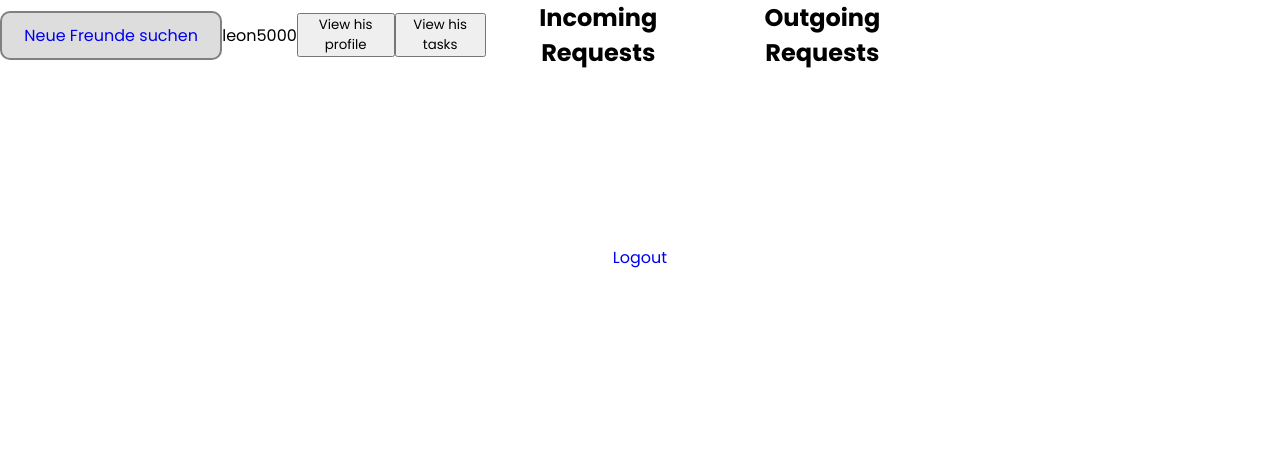
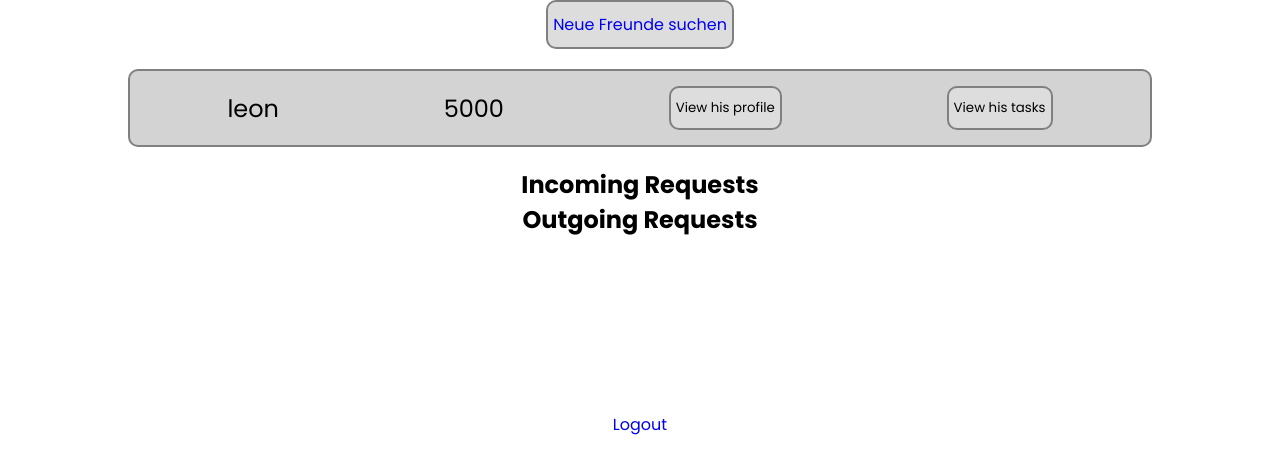
Before and after one commit to ExaCLe/productivity-team-tasks, a Flask app: page /friends in a window 1280 px wide. Shown: the part 218-692 px from the top of the page. Run offline with Flask 2, Linux system fonts and the light colour scheme; a user stored in the database is signed in; data comes from the database, SQL or seed files in the repository; some libraries are stand-ins or nearby versions.

Commit message:
added some basic layout

```diff
--- a/static/css/start.css
+++ b/static/css/start.css
@@ -96,12 +96,13 @@ header nav ul li a:hover:after {
 }
 
 .btn-primary {
-  width: 25%;
+  max-width: 100%;
   padding: 10px 5px 10px 5px;
   border-radius: 10px;
   text-decoration: none;
   border: 2px solid grey;
   background-color: #dddddd;
+  height: 100%;
 }
 
 a:visited {
@@ -114,8 +115,9 @@ a {
 
 .container {
   display: flex;
-  flex-direction: row;
+  flex-direction: column;
   align-items: center;
+  width: 100%;
 }
 
 button:hover {
@@ -131,6 +133,7 @@ button:hover {
   margin: 20px;
   border-radius: 10px;
   border: 2px solid grey;
+  width: 80%;
   font-size: 1.5em;
 }
 
@@ -139,3 +142,7 @@ button:hover {
   width: 150px;
   padding: 10px 5px 10px 5px;
 }
+
+form {
+  align-content: center;
+}
--- a/templates/friends/friends.html
+++ b/templates/friends/friends.html
@@ -12,18 +12,18 @@
 <div class="btn-primary"><a href="/friends/search">Neue Freunde suchen</a></div>
 
     {% for score, username in friends %}
-    <br>
+    <div class="entry" >
         <p>{{username}}</p>
         <p>{{score}}</p>
         <form method="GET" action="/profile">
             <input type="hidden" name="username" value={{username}} >
-            <button type="submit">View his profile</button>
+            <button class="btn-primary" type="submit">View his profile</button>
         </form>
         <form method="GET" action="/friends/teamUp">
             <input type="hidden" name="username_friend" value={{username}} >
-            <button type="submit">View his tasks</button>
+            <button type="submit" class="btn-primary">View his tasks</button>
         </form>
-    <br>
+    </div>
     {% endfor %}
     <h2>Incoming Requests</h2>
     {% for name in incoming_requests %}
@@ -40,8 +40,11 @@
     {% endfor %}
     <h2>Outgoing Requests</h2>
     {% for name in pending_requests %}
-    <br>
+    <div class="entry">
         <p>{{name}}</p>
+    </div>
+
+
     {% endfor %}
 </div>
 {% endblock %}
```
